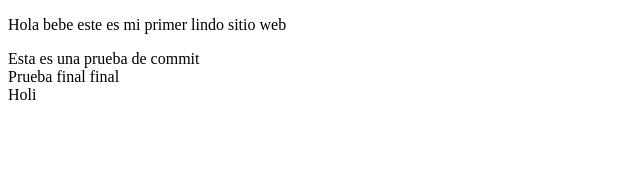
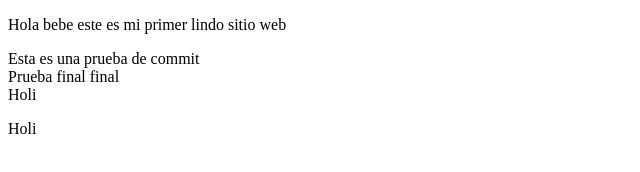
Before and after one commit to Anyiquro/projectDemoCursoPrework, a plain HTML site: page index.html in a window 1280 px wide. Shown: the full height of the page, 0-640 px from the left. Drawn offline with Linux system fonts and the light colour scheme.

Commit message:
Commit number 2

```diff
--- a/index.html
+++ b/index.html
@@ -13,5 +13,6 @@
     <div> Esta es una prueba de commit </div>
     <div> Prueba final final </div>
     <div> Holi </div>
+    <p>Holi  </p>
 </body>
 </html>
```
